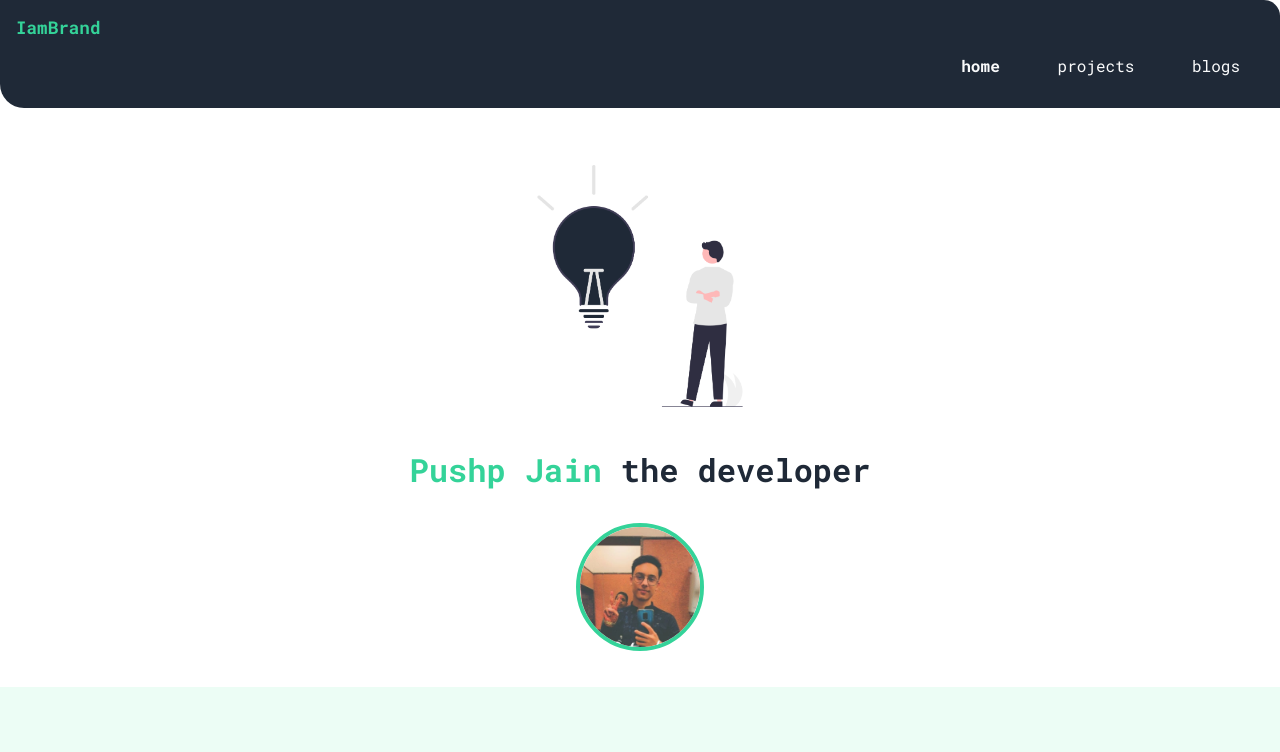
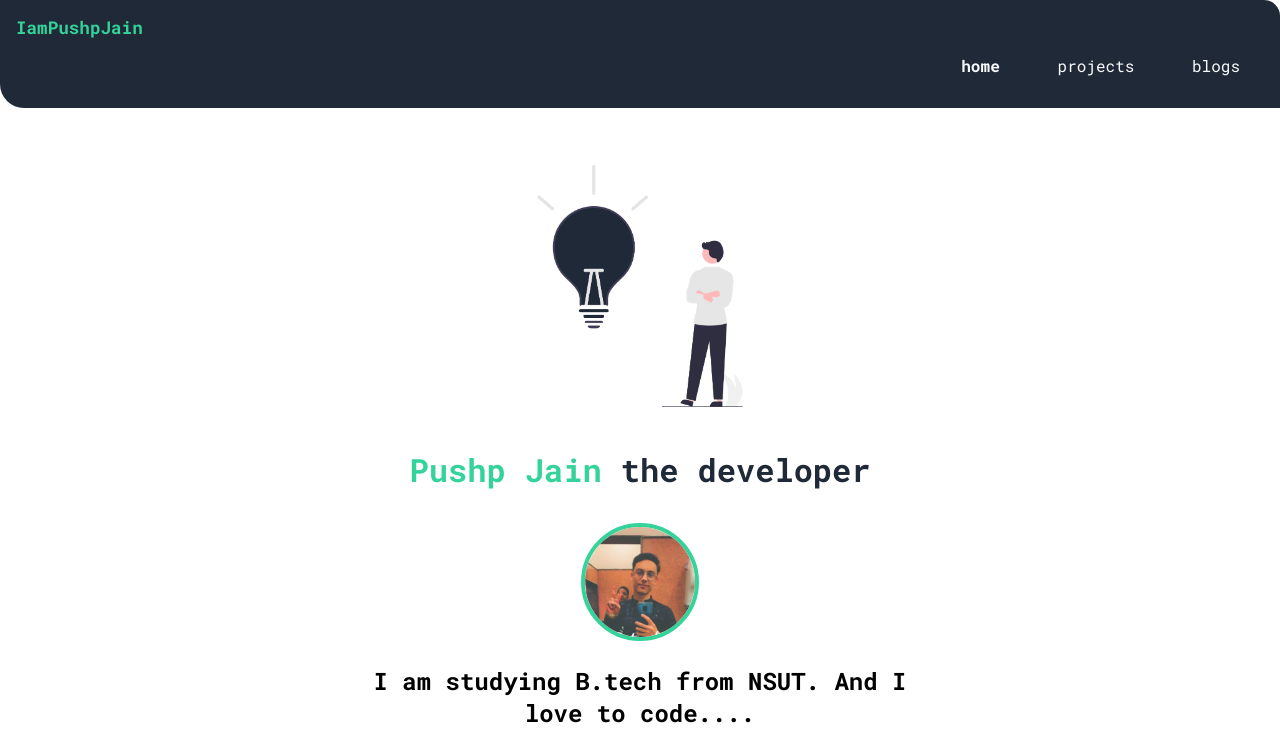
Before and after one commit to pushpjain3/MyPortfolio, a plain HTML site: page index.html in a window 1280 px wide. Shown: the top 752 px of the page. Drawn offline with Linux system fonts and the light colour scheme.

Commit message:
added pfp

```diff
--- a/index.html
+++ b/index.html
@@ -9,7 +9,7 @@
 </head>
 <body>
     <nav class="navigation container">
-			<div class="nav-brand">IamBrand</div>
+			<div class="nav-brand">IamPushpJain</div>
 			<ul class="list-non-bullet nav-pills">
 				<li class="list-item-inline">
 					<a class="link link-active" href="/">home</a>
@@ -24,6 +24,11 @@
                 Pushp Jain <span class="heading-inverted">the developer</span>
 			</h1>
             <img class="hero-pfp" src="library/portfolio-pfp.jpg" alt="pfp">
+            <div class="container container-center">
+                <h2>
+                    I am studying B.tech from NSUT. And I love to code....
+                </h2>
+            </div>
 		</header>
         <section class="section ob">
 			<div class="container container-center">
--- a/style.css
+++ b/style.css
@@ -98,7 +98,7 @@ hr {
 	border-radius: 50%;
 	margin: 2rem auto 0rem;
 	border: 4px solid var(--contrast-color);
-	max-width: 120px;
+	max-width: 110px;
 
 
 }
```
Also changed, not shown: library/content-lib.html (+0 -2 lines).
